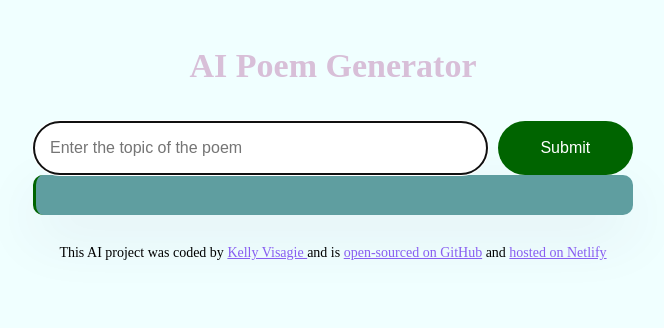
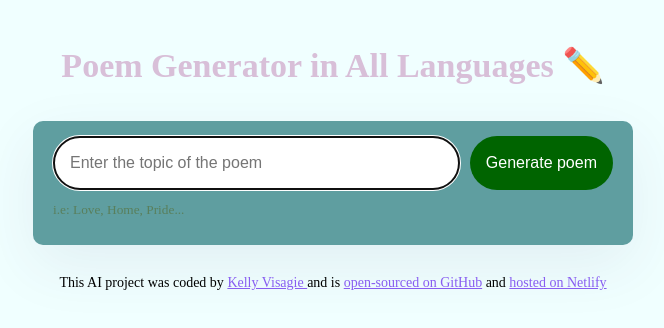
Before and after one commit to kelly9396/poem-generator, a plain HTML site: page index.html in a window 1280 px wide. Shown: the whole page, without its empty margins (307-971 px from the left). Drawn offline with nearby package versions, Linux system fonts and the light colour scheme; a web font is replaced by a local one.

Commit message:
updated the html

```diff
--- a/index.html
+++ b/index.html
@@ -17,10 +17,11 @@
   <body>
     <div class="poem-container">
       <header>
-        <h1>AI Poem Generator</h1>
+        <h1>Poem Generator in All Languages ✏️</h1>
       </header>
 
       <main>
+        <div class="wrapper">
           <form id="poem-generator">
             <input
               type="text"
@@ -31,9 +32,11 @@
               class="instructions"
               id="instructions"
             />
-          <input type="submit" class="poem-button" />
+            <input type="submit" value="Generate poem" class="poem-button" />
           </form>
-        <div class="poem" id="poem"></div>
+          <small>i.e: Love, Home, Pride...</small>
+        </div>
+        <div class="poem hide" id="poem"></div>
       </main>
 
       <footer>
```
Lines whose indentation alone changed are shown as unchanged.
